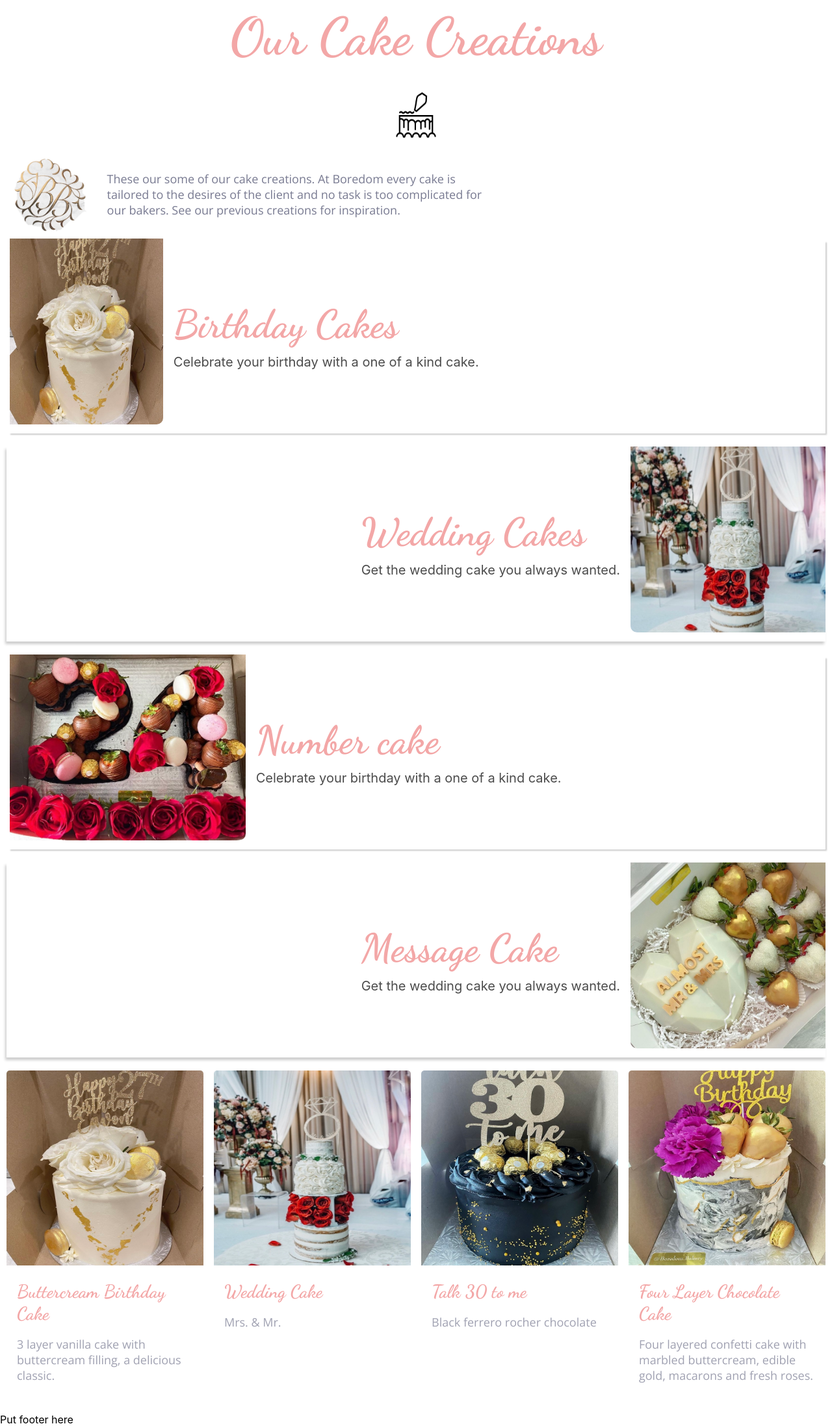
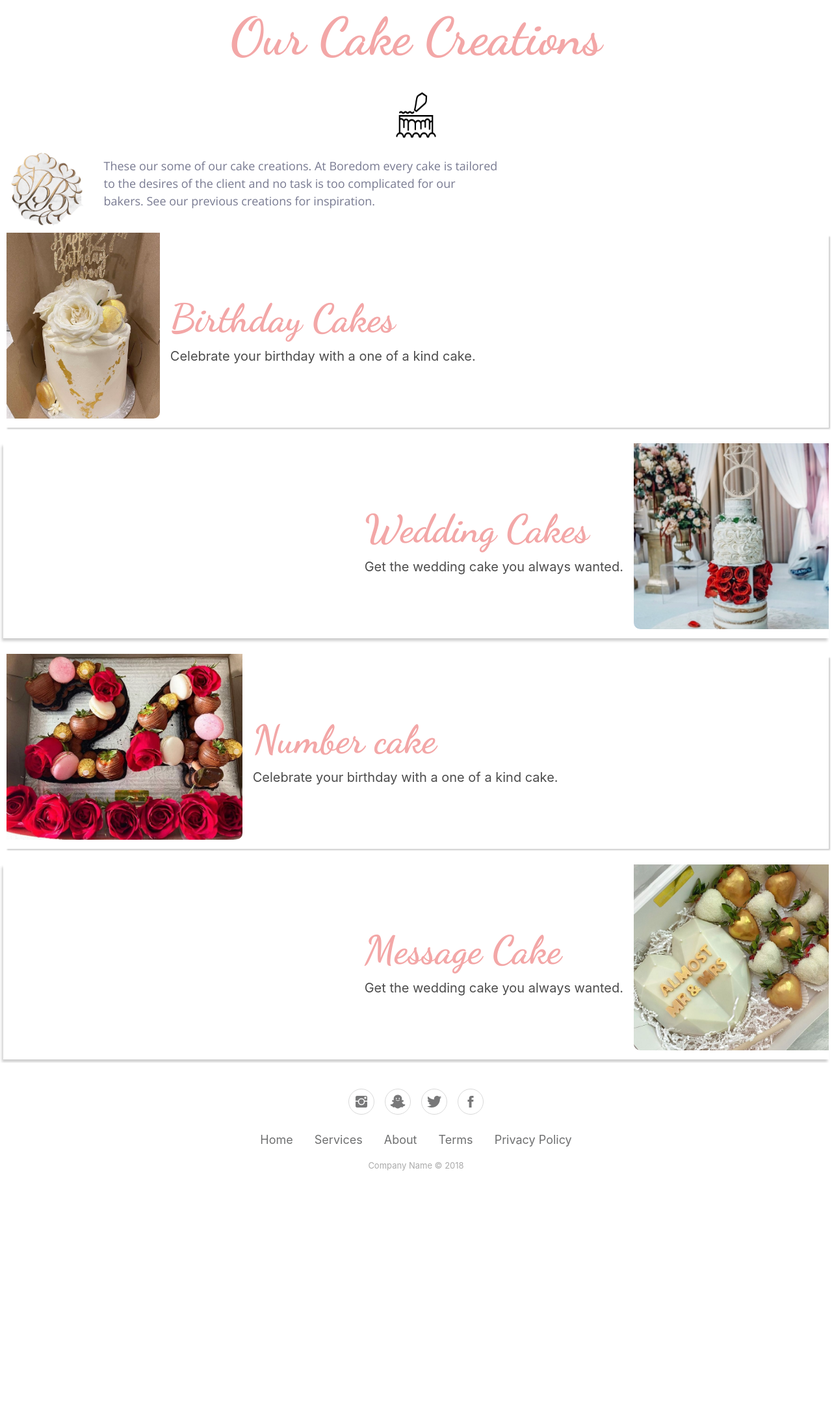
Before and after one commit to AshtonDevNow/bbakery, a PHP site: page /categories/cupcake-list.html in a window 1280 px wide. Shown: the whole page at 65% size. After the commit the page ends 1801 px from the top, so only its background shows below. Run offline with PHP 8.4, Linux system fonts and the light colour scheme; some libraries are stand-ins or nearby versions.

Commit message:
added footer

```diff
--- a/categories/cupcake-list.html
+++ b/categories/cupcake-list.html
@@ -2,6 +2,12 @@
 <html>
 
 <head>
+      <meta charset="utf-8">
+      <meta name="viewport" content="width=device-width, initial-scale=1.0">
+      <title>Untitled</title>
+      <link rel="stylesheet" href="https://cdnjs.cloudflare.com/ajax/libs/twitter-bootstrap/4.1.3/css/bootstrap.min.css">
+      <link rel="stylesheet" href="https://cdnjs.cloudflare.com/ajax/libs/ionicons/2.0.1/css/ionicons.min.css">
+      <link rel="stylesheet" href="assets/css/style.css">
   <title>Boredom Bakery. The best handmade cakes in Toronto</title>
   <link rel="stylesheet" href="../style.css">
   <meta name="description"
@@ -26,7 +32,7 @@
   </div>
 
 
-  <div class="container">
+  <div class="main-container">
     <div class="category">
       <img src="../images/logo-w.jpg" style="height: 120px; width: 120px;" alt="BB-logo">
       <p>These our some of our cake creations. At Boredom every cake is tailored to the desires of the client and no
@@ -71,9 +77,9 @@
     <img src="../images/message-cake.jpg" />
   </div>
 
-  <br>
 
-    <div class="cards">
+
+    <!-- <div class="cards">
       <div class="list-cards">
         <img src="../images/white-gold-cake.jpg" alt="buttercream cake">
         <div class="list-cards-info">
@@ -112,20 +118,32 @@
             <p>Four layered confetti cake with marbled buttercream, edible gold, macarons and fresh roses.</p>
           </div>
         </div>
-      </div>
+      </div> -->
 
 
 
     </div>
 
-  </div>
 
-  <div>
-    <br>
-    Put footer here
-    <br>
-  </div>
+  <footer>
+<div class="footer-basic">
 
+    <div class="social"><a href="#"><i class="icon ion-social-instagram"></i></a><a href="#"><i
+          class="icon ion-social-snapchat"></i></a><a href="#"><i class="icon ion-social-twitter"></i></a><a href="#"><i
+          class="icon ion-social-facebook"></i></a></div>
+    <ul class="list-inline">
+      <li class="list-inline-item"><a href="#">Home</a></li>
+      <li class="list-inline-item"><a href="#">Services</a></li>
+      <li class="list-inline-item"><a href="#">About</a></li>
+      <li class="list-inline-item"><a href="#">Terms</a></li>
+      <li class="list-inline-item"><a href="#">Privacy Policy</a></li>
+    </ul>
+    <p class="copyright">Company Name © 2018</p>
+
+</div>
+<script src="https://cdnjs.cloudflare.com/ajax/libs/jquery/3.2.1/jquery.min.js"></script>
+<script src="https://cdnjs.cloudflare.com/ajax/libs/twitter-bootstrap/4.1.3/js/bootstrap.bundle.min.js"></script>
+</footer>
 
 
 </body>
--- a/style.css
+++ b/style.css
@@ -221,9 +221,9 @@ element.style {
   justify-content: space-evenly;
 }
 
-.container {
+.main-container {
   /* background-color: white; */
-  margin: 10px;
+  margin: 5px;
 }
 
 .category {
@@ -447,3 +447,65 @@ element.style {
 .transition-3.is-active {
   top: 0;
 }
+
+/* Footer css */
+
+.footer-basic {
+  padding:40px 0;
+  background-color:#ffffff;
+  color:#4b4c4d;
+}
+
+.footer-basic ul {
+  padding:0;
+  list-style:none;
+  text-align:center;
+  font-size:18px;
+  line-height:1.6;
+  margin-bottom:0;
+}
+
+.footer-basic li {
+  padding:0 10px;
+}
+
+.footer-basic ul a {
+  color:inherit;
+  text-decoration:none;
+  opacity:0.8;
+}
+
+.footer-basic ul a:hover {
+  opacity:1;
+}
+
+.footer-basic .social {
+  text-align:center;
+  padding-bottom:25px;
+}
+
+.footer-basic .social > a {
+  font-size:24px;
+  width:40px;
+  height:40px;
+  line-height:40px;
+  display:inline-block;
+  text-align:center;
+  border-radius:50%;
+  border:1px solid #ccc;
+  margin:0 8px;
+  color:inherit;
+  opacity:0.75;
+}
+
+.footer-basic .social > a:hover {
+  opacity:0.9;
+}
+
+.footer-basic .copyright {
+  margin-top:15px;
+  text-align:center;
+  font-size:13px;
+  color:#aaa;
+  margin-bottom:0;
+}
```
